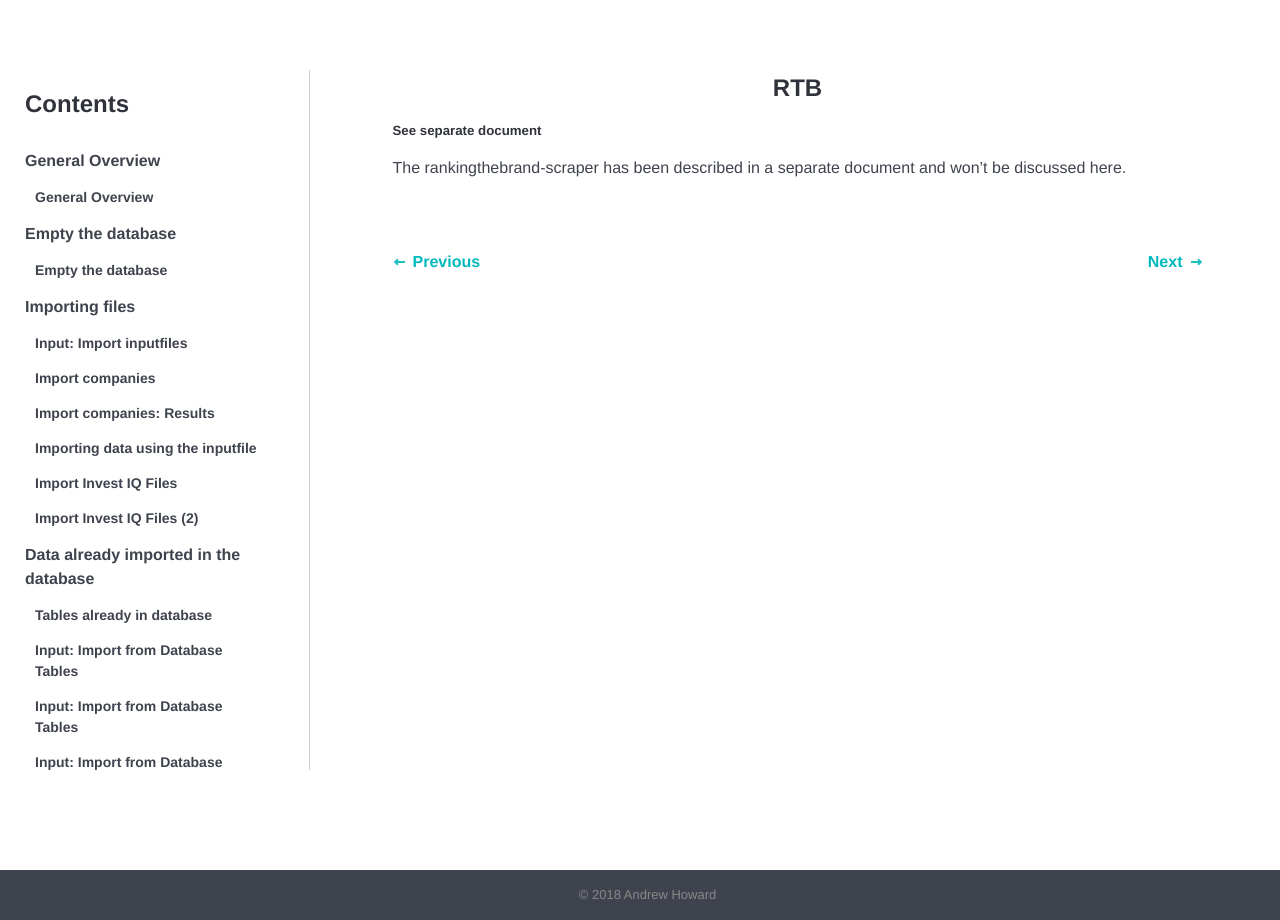
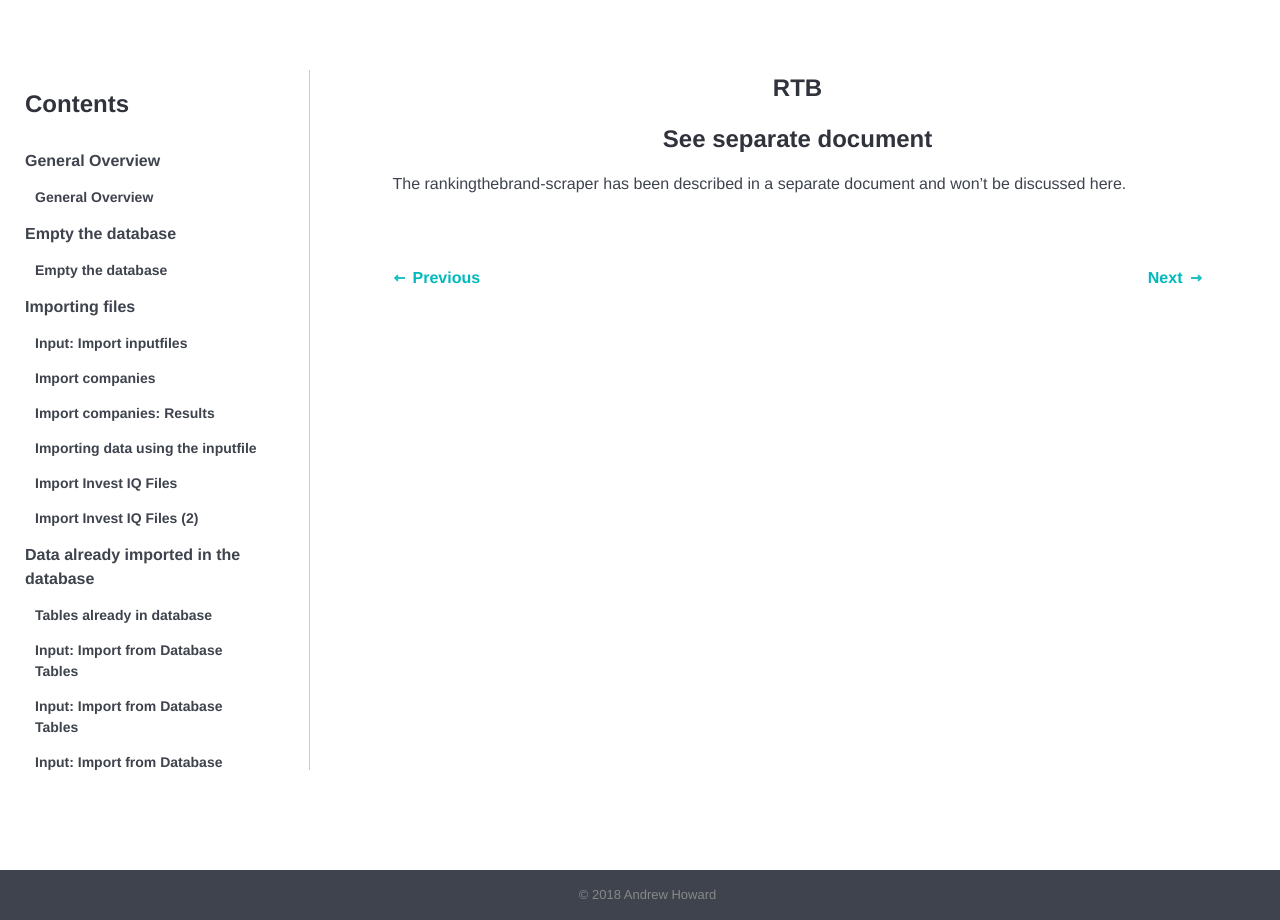
Before and after one commit to tkumpanenko/slides, a Jekyll site: the page built from _tutorials/075.html, in a window 1280 px wide. Built offline with Jekyll 4.4.1, drawn with Linux system fonts in a browser that asks for light colours.

```diff
--- a/_tutorials/075.html
+++ b/_tutorials/075.html
@@ -6,6 +6,6 @@ date: 2018-01-18 19:31:06 +0000
 ---
 <h4>RTB</h4>
 
-<h5>See separate document</h5>
+<h4>See separate document</h4>
 
 <p>The rankingthebrand-scraper has been described in a separate document and won’t be discussed here. </p>
```
